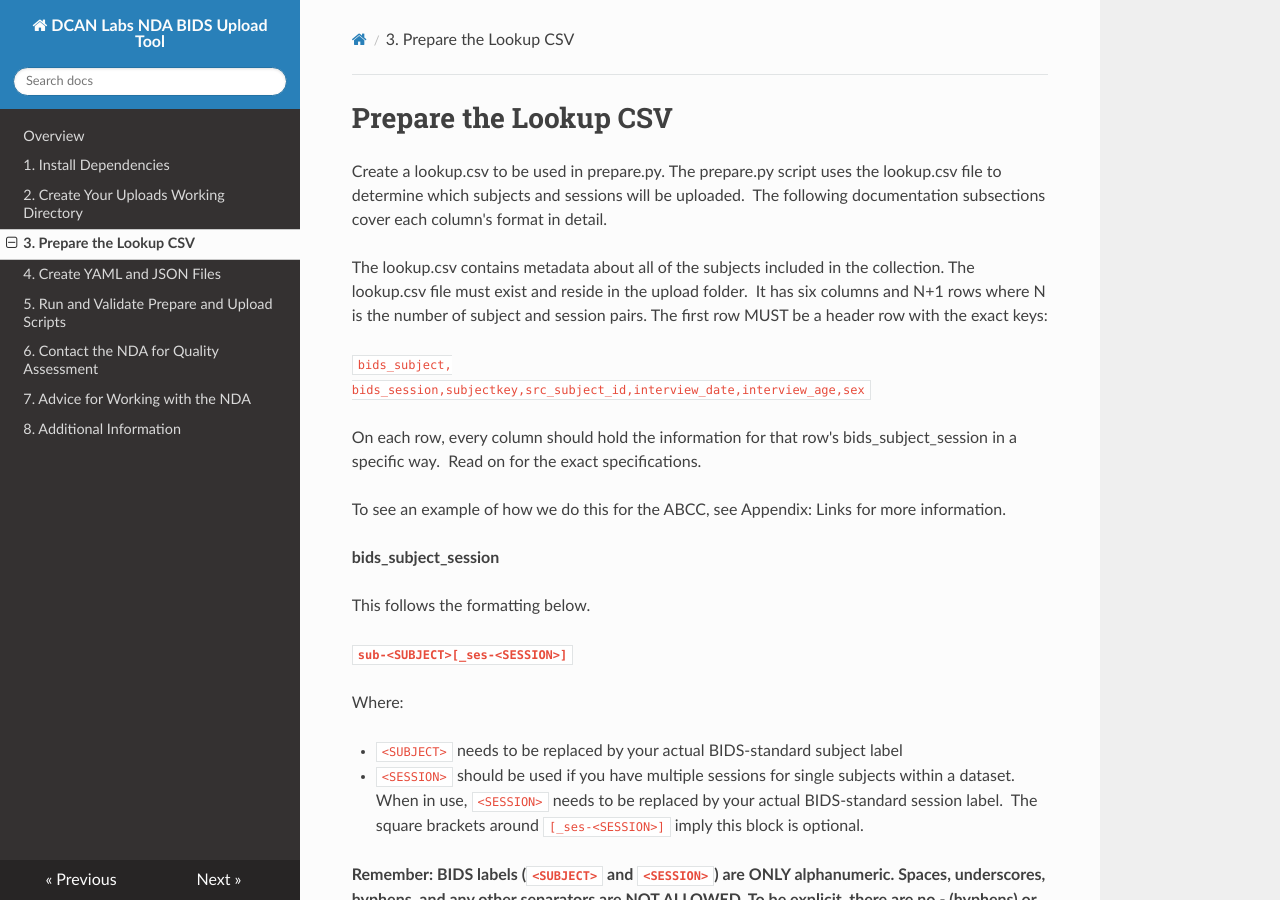
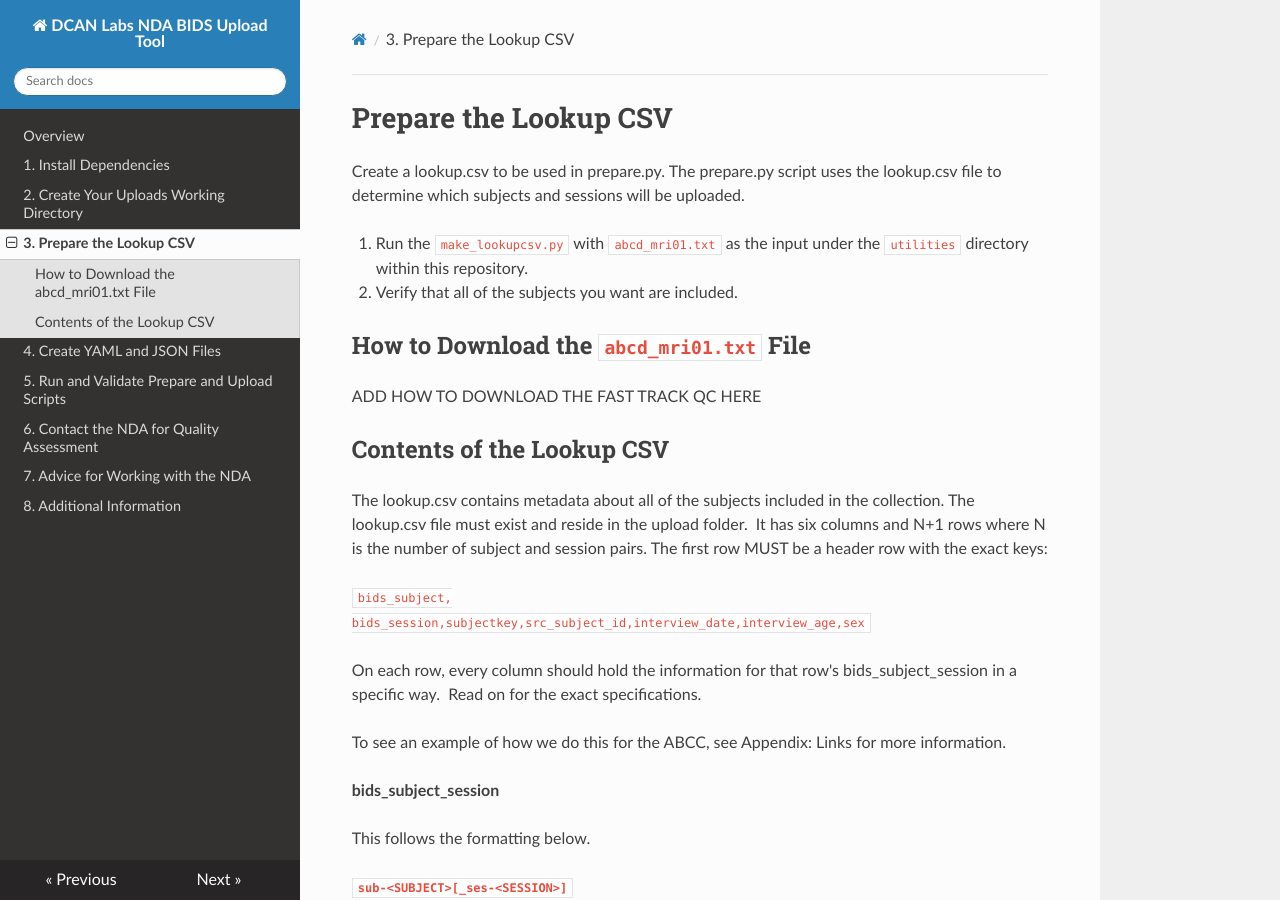
Before and after one commit to DCAN-Labs/nda-bids-upload, an MkDocs documentation site: the page built from docs/lookup.md, in a window 1280 px wide and 900 px high. Built offline with MkDocs 1.6.1, drawn with Linux system fonts in a browser that asks for light colours; nearby versions of some CDN libraries.

Commit message:
Described lookup CSV generation

```diff
--- a/docs/lookup.md
+++ b/docs/lookup.md
@@ -2,8 +2,17 @@
 
 Create a lookup.csv to be used in prepare.py. The prepare.py script uses
 the lookup.csv file to determine which subjects and sessions will be
-uploaded.  The following documentation subsections cover each column's
-format in detail.
+uploaded.
+
+1. Run the `make_lookupcsv.py` with `abcd_mri01.txt` as the input under the `utilities` directory within this repository.
+
+2. Verify that all of the subjects you want are included.
+
+## How to Download the `abcd_mri01.txt` File
+
+ADD HOW TO DOWNLOAD THE FAST TRACK QC HERE
+
+## Contents of the Lookup CSV
 
 The lookup.csv contains metadata about all of the subjects included in
 the collection. The lookup.csv file must exist and reside in the upload
```
